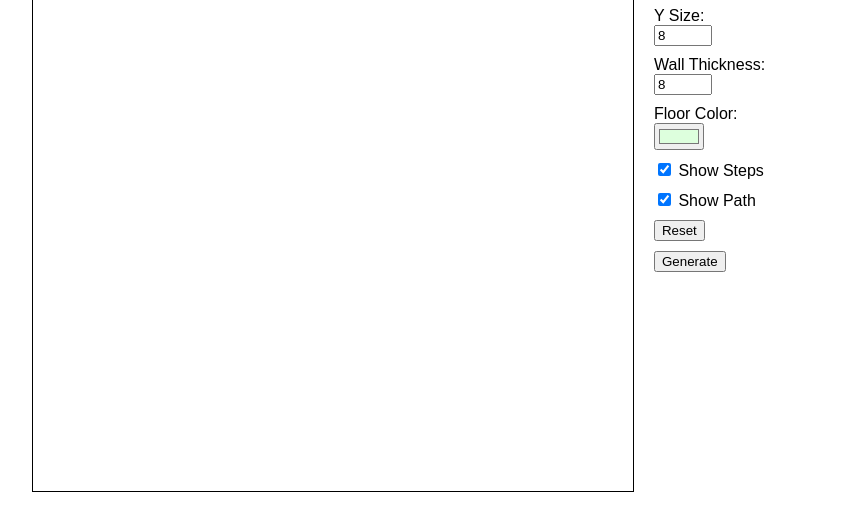
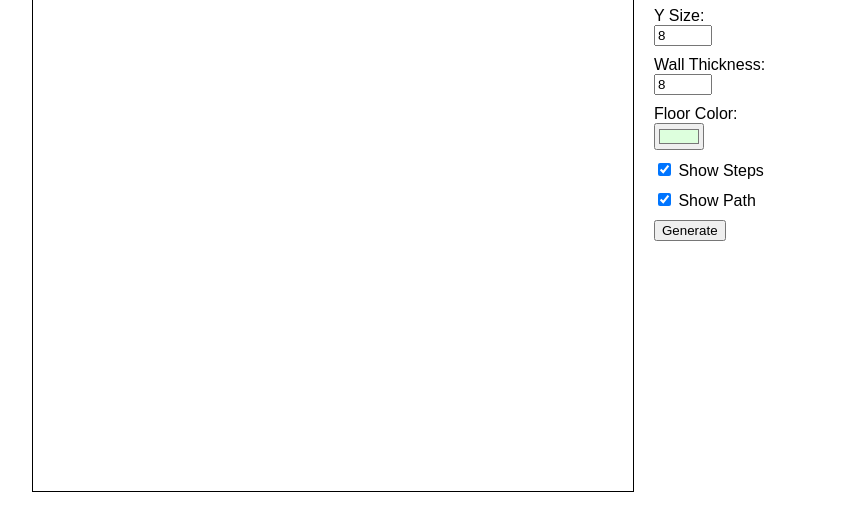
Before and after one commit to Cipheron/MazeGenerator, a plain HTML site: page maze_generator.html in a window 1280 px wide. Shown: the part 118-648 px from the top of the page, without its empty margins (207-1072 px from the left). Drawn offline with Linux system fonts and the light colour scheme.

Commit message:
Update maze_generator.html

```diff
--- a/maze_generator.html
+++ b/maze_generator.html
@@ -48,7 +48,6 @@
         <label>
             <input type="checkbox" id="showPath" checked> Show Path
         </label>
-        <button id="resetButton">Reset</button>
         <button id="generateButton">Generate</button>
     </div>
     <script>
```
